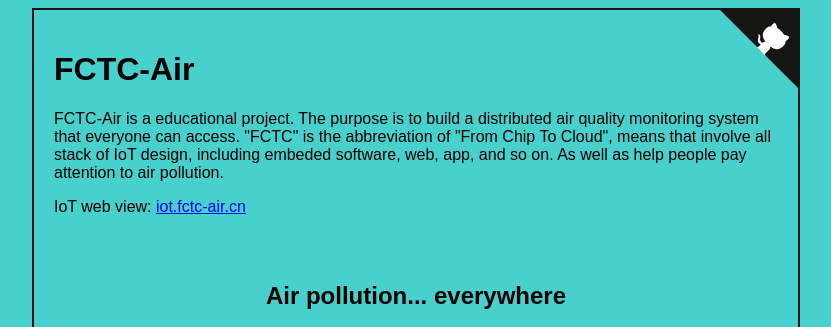
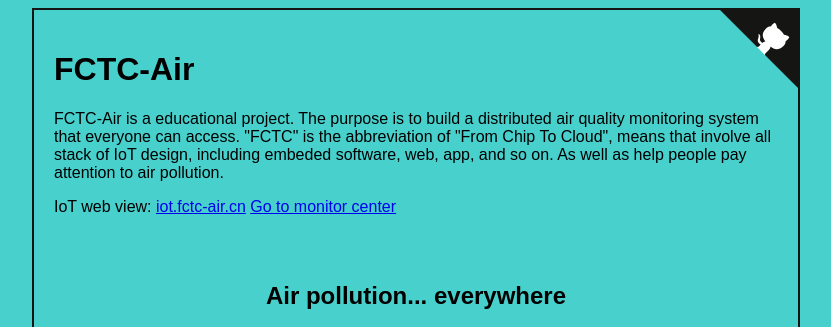
Before and after one commit to luhuadong/fctc-air-django, a Django app: page / in a window 1280 px wide. Shown: the top 327 px of the page, without its empty margins (224-1055 px from the left). Run offline with Django 3.2, Linux system fonts and the light colour scheme.

Commit message:
add monitor center link

```diff
--- a/webserver/templates/index.html
+++ b/webserver/templates/index.html
@@ -17,6 +17,7 @@
     </p>
     <p>
         IoT web view: <a href="http://iot.fctc-air.cn" target="_blank">iot.fctc-air.cn</a>
+        <a href="http://www.fctc-air.cn/monitor" target="_blank">Go to monitor center</a>
     </p>
 </header>
 
```
